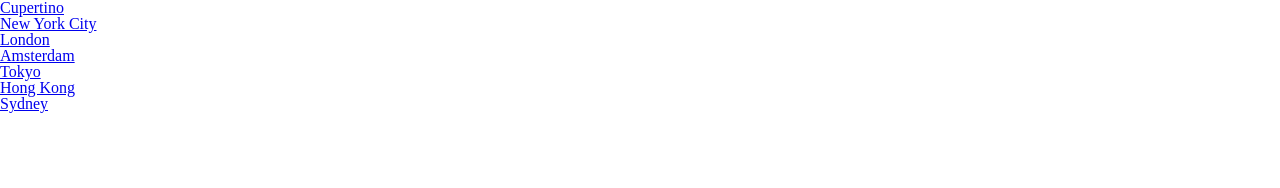
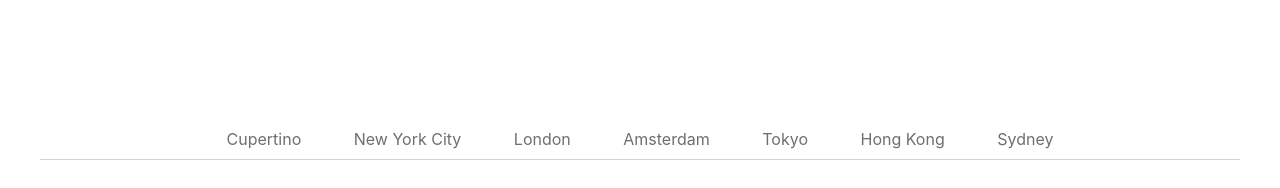
Before and after one commit to azzano-design/retail-dev-excercise, a plain HTML site: page index.html in a window 1280 px wide. Drawn offline with Linux system fonts and the light colour scheme.

Commit message:
added basic styling before js

```diff
--- a/src/scss/app.scss
+++ b/src/scss/app.scss
@@ -133,3 +133,77 @@
     border-collapse: collapse;
     border-spacing: 0;
 }
+
+html * {
+    font-family: "SF Pro Display", "Helvetica Neue", "Helvetica", "Arial",
+        sans-serif;
+}
+
+body {
+    //so that component isn't flush to top of the page during review
+    padding-top: 10%;
+}
+
+.tablist {
+    width: 100%;
+    margin: auto;
+    max-width: 1200px;
+    position: relative;
+    text-align: center;
+    border-bottom: 1px solid #d2d2d7;
+
+    .tablist-items {
+        overflow-x: auto;
+        overflow-y: hidden;
+        white-space: nowrap;
+        margin: 0px 3rem;
+        padding: 3px 3px 1px 3px;
+        -ms-overflow-style: none;
+        scrollbar-width: none;
+
+        &::-webkit-scrollbar {
+            display: none;
+        }
+
+        .tablist-item {
+            display: inline-block;
+            padding-left: 3rem;
+
+            &:first-child {
+                padding-left: 0px;
+            }
+
+            .tablist-item-link {
+                display: block;
+                color: #6e6e73;
+                text-decoration: none;
+                line-height: 1;
+                font-weight: 400;
+                position: relative;
+                padding-bottom: .7rem;
+
+                &:hover {
+                    color: #06c;
+                }
+
+                &:focus,
+                &.active {
+                    color: #000;
+                    &::after {
+                        content: '';
+                        position: absolute;
+                        bottom: -1px;
+                        left: 0px;
+                        width: 100%;
+                        background: #000;
+                        height: 1px;
+                    }
+                }
+
+                &:focus-visible {
+                    outline: 2px solid #06c;
+                }
+            }
+        }
+    }
+}
```
Also changed, not shown: public/css/app.css, 1 other file.
